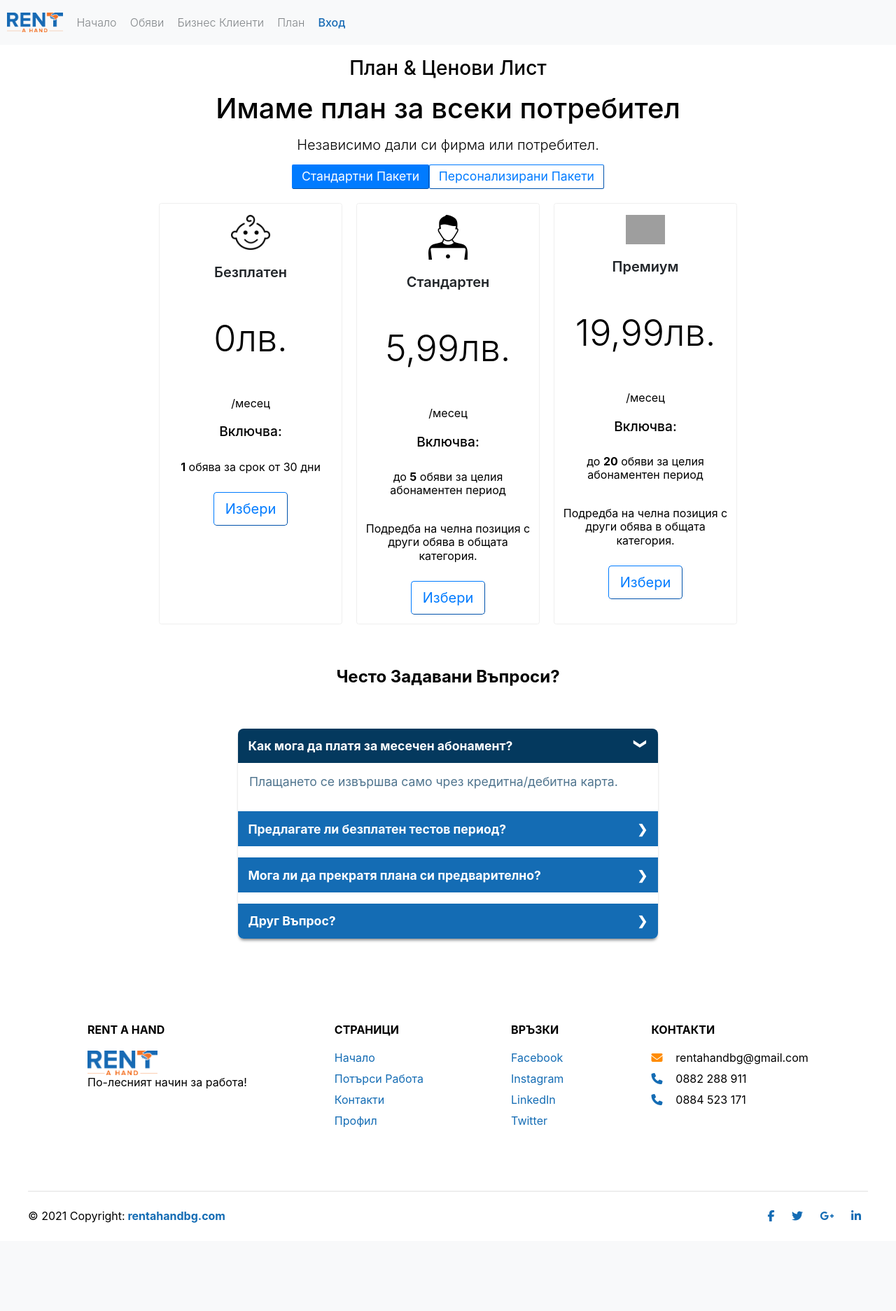
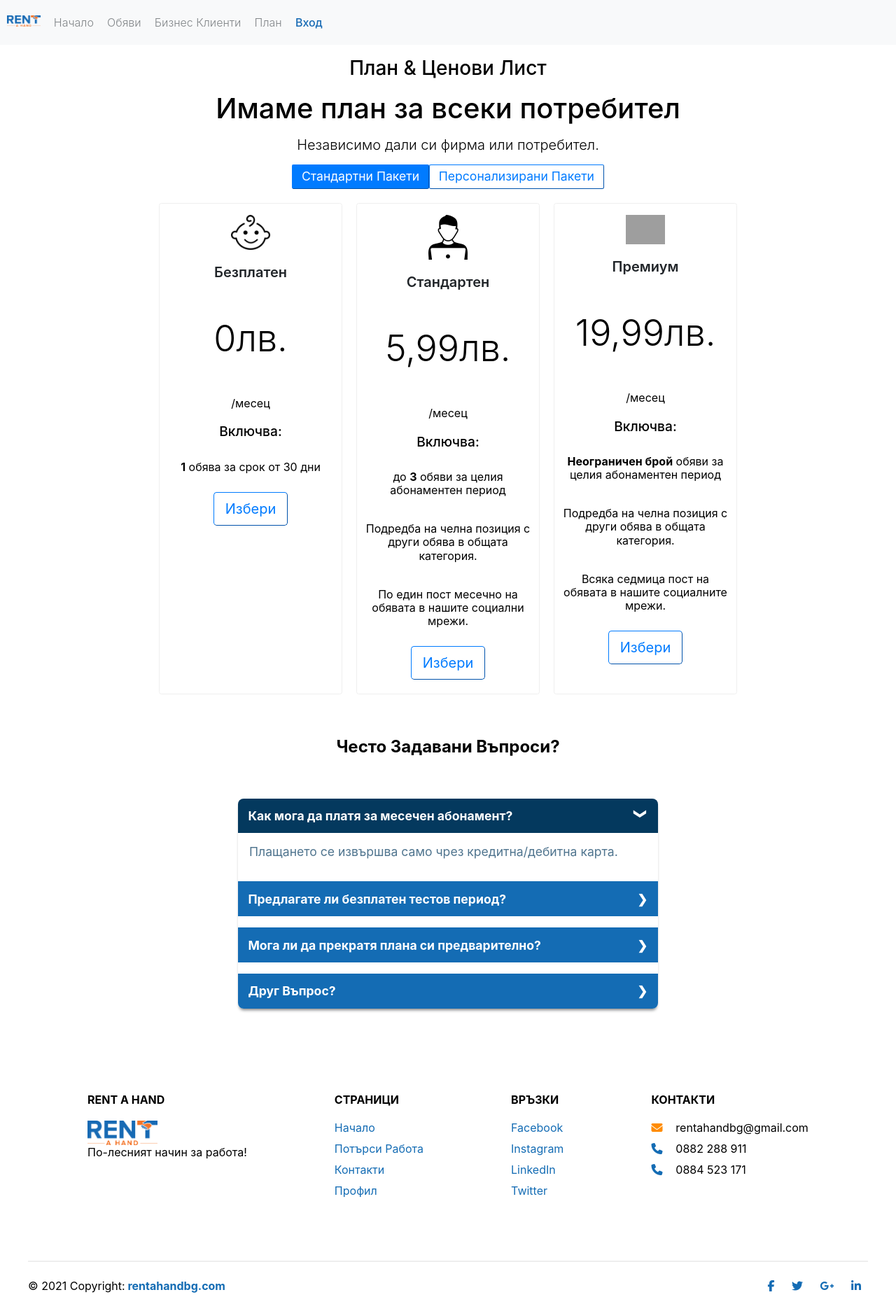
Before and after one commit to borisGarkov/Jobs_Portal, a Django app: page /payments/pricing-list/ in a window 1280 px wide. Shown: the whole page at 70% size. Before the commit the page ends 1747 px from the top, so only its background shows below. Run offline with Django 3.2, Linux system fonts and the light colour scheme; some libraries are stand-ins or nearby versions; grey boxes are pictures that could not be loaded.

Commit message:
added more info in pricing section

```diff
--- a/static/css/navigation_bar_style.css
+++ b/static/css/navigation_bar_style.css
@@ -20,7 +20,7 @@ html {
 }
 
 .nav_bar_img {
-    max-width: 6.3%;
+    max-width: 3rem;
 }
 
 .dropdown > button, .dropdown_menu > a, .dropdown_menu > button {
--- a/static/css/pricing_style.css
+++ b/static/css/pricing_style.css
@@ -45,7 +45,7 @@ html {
     border: 1.5px solid #efefef;
     border-radius: 3.5px;
     width: 260px;
-    max-height: 600px;
+    max-height: 700px;
 }
 
 .pricing_info_subsection > p {
--- a/templates/pricing-list.html
+++ b/templates/pricing-list.html
@@ -34,8 +34,9 @@
                     <p class="price">5,99лв.</p>
                     <p>/месец</p>
                     <p class="includes">Включва:</p>
-                    <p class="add_info">до <strong>5</strong> обяви за целия абонаментен период</p>
+                    <p class="add_info">до <strong>3</strong> обяви за целия абонаментен период</p>
                     <p class="add_info">Подредба на челна позиция с други обява в общата категория.</p>
+                    <p class="add_info">По един пост месечно на обявата в нашите социални мрежи.</p>
                     <div class="button_wrapper">
                         <button class="btn_choose"><a href="{% url 'landing-checkout' 2 %}">Избери</a></button>
                     </div>
@@ -46,8 +47,9 @@
                     <p class="price">19,99лв.</p>
                     <p>/месец</p>
                     <p class="includes">Включва:</p>
-                    <p class="add_info">до <strong>20</strong> обяви за целия абонаментен период</p>
+                    <p class="add_info"><strong>Неограничен брой</strong> обяви за целия абонаментен период</p>
                     <p class="add_info">Подредба на челна позиция с други обява в общата категория.</p>
+                    <p class="add_info">Всяка седмица пост на обявата в нашите социалните мрежи.</p>
                     <div class="button_wrapper">
                         <button class="btn_choose"><a href="{% url 'landing-checkout' 3 %}">Избери</a></button>
                     </div>
--- a/templates/shared/navigation_bar.html
+++ b/templates/shared/navigation_bar.html
@@ -24,8 +24,9 @@
 <body>
 
 <div class="navigation">
-{#    <a href="{% url 'home' %}"></a>#}
-    <img src="/static/images/logo.png" class="nav_bar_img" alt="logo">
+    <a href="{% url 'home' %}">
+        <img src="/static/images/logo.png" class="nav_bar_img" alt="logo">
+    </a>
 
     <a href="{% url 'home' %}">Начало</a>
     <a href="{% url 'search jobs' %}">Обяви</a>
```
Also changed, not shown: 2 other files.
